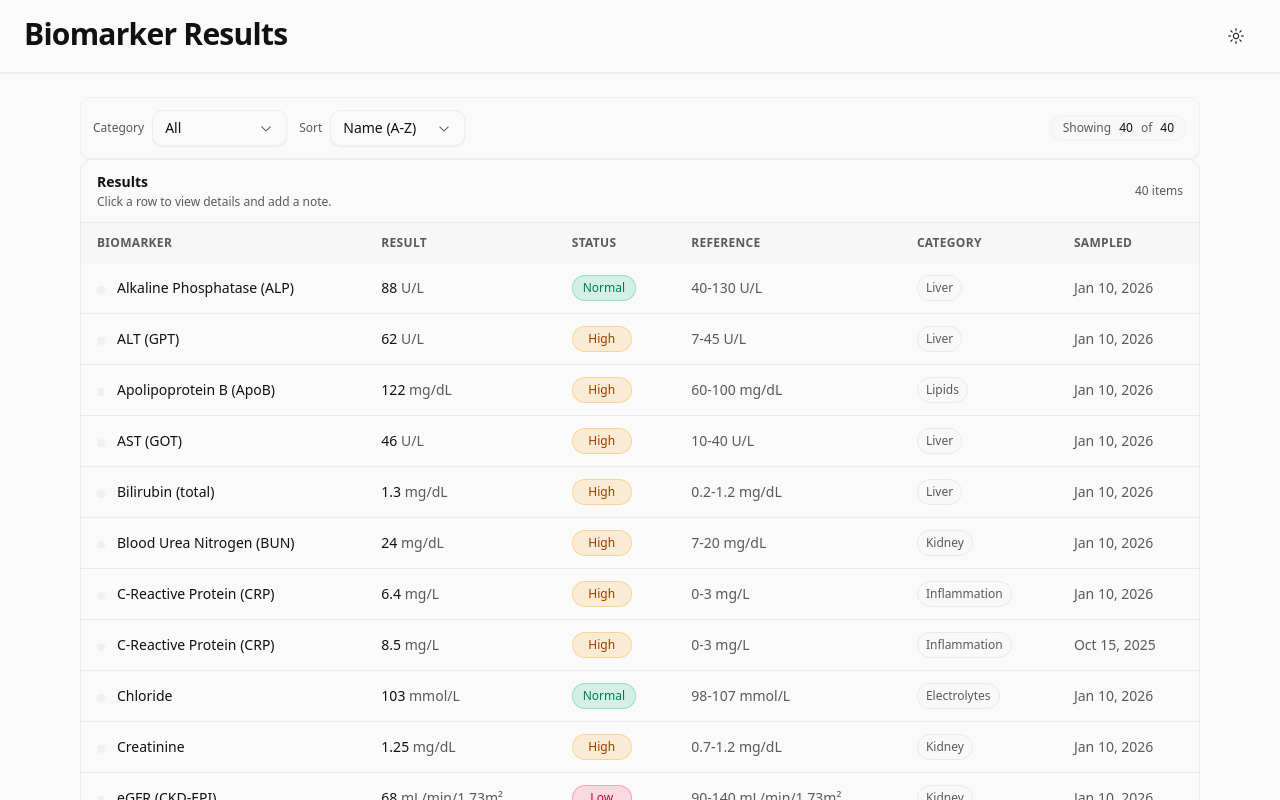
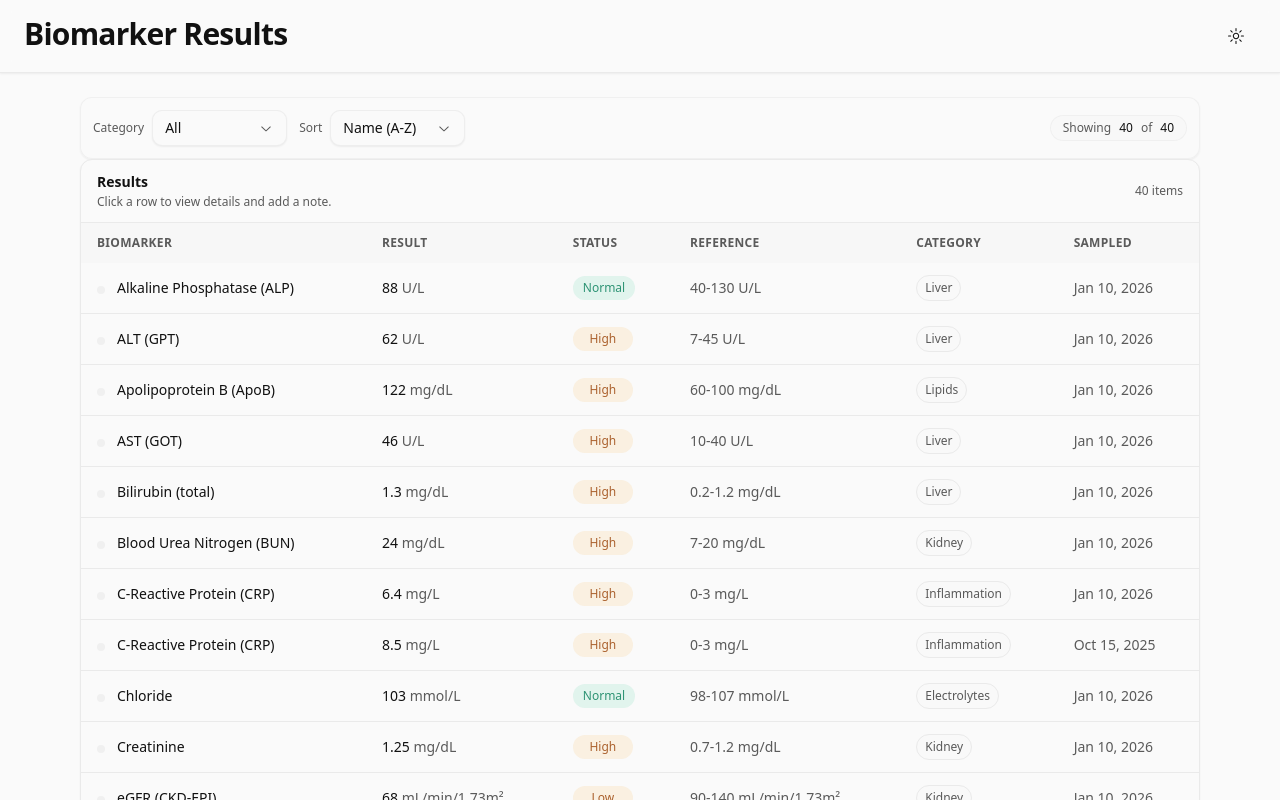
Before and after one commit to cmv161/aescolab-assignment, a React (Vite) app: page / in a window 1280 px wide. Shown: the top 800 px of the page. Built offline with nearby package versions, Linux system fonts and the light colour scheme.

Commit message:
style: adjust badge styling

```diff
--- a/src/components/StatusBadge.tsx
+++ b/src/components/StatusBadge.tsx
@@ -9,21 +9,21 @@ export function StatusBadge({ status }: Props) {
   switch (status) {
     case "normal":
       label = "Normal";
-      cls = "border-emerald-500/30 bg-emerald-500/15 text-emerald-700 dark:text-emerald-300";
+      cls = "bg-emerald-500/10 text-emerald-700/80 dark:text-emerald-300/80";
       break;
     case "low":
       label = "Low";
-      cls = "border-rose-500/30 bg-rose-500/15 text-rose-700 dark:text-rose-300";
+      cls = "bg-amber-500/10 text-amber-800/80 dark:text-amber-300/80";
       break;
     case "high":
       label = "High";
-      cls = "border-amber-500/30 bg-amber-500/15 text-amber-800 dark:text-amber-300";
+      cls = "bg-amber-500/10 text-amber-800/80 dark:text-amber-300/80";
       break;
   }
 
   return (
     <span
-      className={`inline-flex min-w-[60px] justify-center items-center rounded-full border px-2.5 py-1 text-xs font-medium ${cls}`}
+      className={`inline-flex min-w-[60px] justify-center items-center rounded-full px-2.5 py-1 text-xs font-medium ${cls}`}
     >
       {label}
     </span>
```
